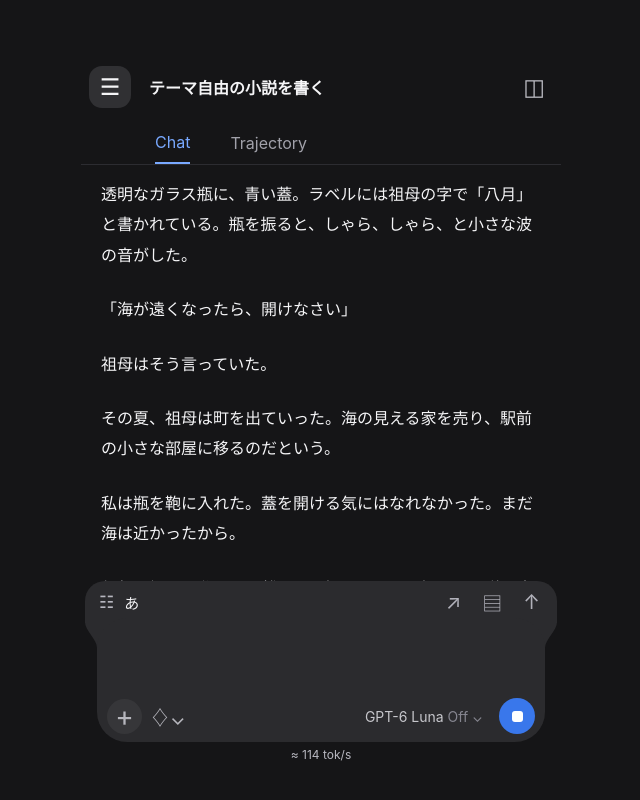
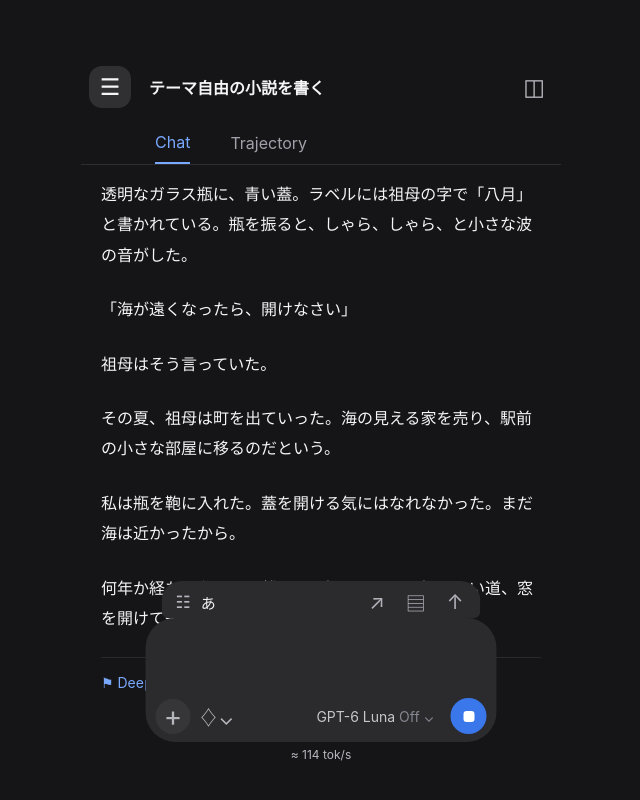
Before and after one commit to AliceSaikawa/dsh-mobile-maxxing, a website: page packages/rdsh-pwa/mockups/queue-bridge.html in a window 1280 px wide. Shown: the whole page, without its empty margins (319-959 px from the left). Drawn offline with Linux system fonts and the light colour scheme.

Commit message:
docs(pwa): match mockup to real inset queue and clip geometry

```diff
--- a/packages/rdsh-pwa/mockups/queue-bridge.html
+++ b/packages/rdsh-pwa/mockups/queue-bridge.html
@@ -20,15 +20,14 @@
     .story { padding: 14px 20px 340px; line-height: 1.9; font-size: 16px; }
     .story p { margin: 0 0 24px; }
     .thinking { display: flex; gap: 8px; align-items: center; color: var(--blue); border-top: 1px solid #29292c; padding-top: 12px; font-size: 14px; }
-    .input-area { position: fixed; bottom: max(34px, env(safe-area-inset-bottom)); width: min(100%, 480px); left: 50%; transform: translateX(-50%); }
-    .queue-dock { position: relative; isolation: isolate; overflow: visible; width: calc(100% - 8px); margin: 0 auto -5px; }
+    .input-area { position: fixed; bottom: max(34px, env(safe-area-inset-bottom)); width: min(100%, 383px); left: 50%; transform: translateX(-50%); }
+    .queue-dock { position: relative; width: calc(100% - 64px); margin: 0 auto -5px; }
     .queue-panel { position: relative; min-height: 42px; display: flex; align-items: center; gap: 10px; padding: 0 14px; background: var(--surface); border-radius: 20px 20px 0 0; }
     .queue-icon { font-size: 17px; color: #b7b7c0; }
     .queue-text { flex: 1; white-space: nowrap; overflow: hidden; text-overflow: ellipsis; font-size: 15px; }
     .queue-actions { display: flex; gap: 15px; align-items: center; }
     button { border: 0; color: inherit; background: transparent; font: inherit; cursor: pointer; }
     .queue-actions button { color: #b1b1ba; padding: 3px; font-size: 20px; }
-    .queue-bridge { position: absolute; z-index: -1; display: block; pointer-events: none; overflow: visible; }
     .composer { position: relative; width: calc(100% - 32px); min-height: 124px; margin: 0 auto; border-radius: 30px; background: var(--surface); display: flex; flex-direction: column; justify-content: flex-end; padding: 16px 10px 8px; }
     .composer-input { width: 100%; min-height: 56px; border: 0; background: transparent; outline: none; resize: none; color: #f4f4f5; font: inherit; font-size: 16px; padding: 0 8px; }
     .composer-toolbar { display: flex; align-items: center; gap: 8px; color: #b6b6bd; }
@@ -59,7 +58,7 @@
     </main>
     <section class="input-area" aria-label="入力エリア">
       <div class="queue-dock" id="queueDock">
-        <div class="queue-panel" id="queuePanel">
+        <div class="queue-panel" id="queuePanel" data-rdsh-queue-panel>
           <span class="queue-icon">☷</span>
           <span class="queue-text" id="queueText">あ</span>
           <div class="queue-actions">
@@ -68,7 +67,6 @@
             <button title="今すぐ送信" aria-label="今すぐ送信">↑</button>
           </div>
         </div>
-        <svg id="bridge" class="queue-bridge" aria-hidden="true" focusable="false"><path></path></svg>
       </div>
       <div class="composer" id="composer">
         <textarea class="composer-input" aria-label="入力" id="composerInput"></textarea>
@@ -78,42 +76,41 @@
     </section>
   </div>
   <script>
-    const dock = document.getElementById("queueDock");
     const panel = document.getElementById("queuePanel");
     const card = document.getElementById("composer");
-    const bridge = document.getElementById("bridge");
-    function drawBridge() {
-      if (panel.hidden) { bridge.hidden = true; return; }
-      bridge.hidden = false;
+    function drawJoin() {
+      if (panel.hidden) { panel.style.clipPath = ""; return; }
       const q = panel.getBoundingClientRect();
       const c = card.getBoundingClientRect();
-      const host = dock.getBoundingClientRect();
-      const style = getComputedStyle(card);
-      const radius = Math.min(parseFloat(style.borderTopLeftRadius) || 0, c.height / 2);
+      const radius = Math.min(parseFloat(getComputedStyle(card).borderTopLeftRadius) || 0, c.height / 2);
       const w = q.width;
-      const h = Math.max(1, c.top + radius - q.bottom + 1);
-      const left = Math.max(0, Math.min(w / 2, c.left - q.left));
-      const right = Math.max(0, Math.min(w / 2, q.right - c.right));
-      const d = "M 0 0 H " + w + " C " + w + " " + (h * .35) + " " + (w - right) + " " + (h * .65) + " " + (w - right) + " " + h + " H " + left + " C " + left + " " + (h * .65) + " 0 " + (h * .35) + " 0 0 Z";
-      bridge.setAttribute("viewBox", "0 0 " + w + " " + h);
-      bridge.querySelector("path").setAttribute("d", d);
-      bridge.querySelector("path").setAttribute("fill", style.backgroundColor);
-      bridge.style.left = (q.left - host.left) + "px";
-      bridge.style.top = (q.bottom - host.top - 1) + "px";
-      bridge.style.width = w + "px";
-      bridge.style.height = h + "px";
+      const bottom = Math.min(q.height, c.top - q.top + 0.5);
+      const topRadius = Math.min(parseFloat(getComputedStyle(panel).borderTopLeftRadius) || 0, w / 2, bottom / 2);
+      const left = Math.max(0, Math.min(w / 2, c.left + radius - q.left));
+      const right = Math.min(w, Math.max(w / 2, c.right - radius - q.left));
+      const curveTop = Math.max(topRadius, bottom - 16);
+      const controlY = Math.max(curveTop, bottom - 2);
+      const d = "M " + topRadius + " 0 H " + (w - topRadius)
+        + " Q " + w + " 0 " + w + " " + topRadius
+        + " V " + curveTop
+        + " C " + w + " " + controlY + " " + w + " " + bottom + " " + right + " " + bottom
+        + " H " + left + " C 0 " + bottom + " 0 " + controlY + " 0 " + curveTop
+        + " V " + topRadius + " Q 0 0 " + topRadius + " 0 Z";
+      panel.style.clipPath = 'path("' + d + '")';
+      panel.setAttribute("data-rdsh-queue-clip", "");
     }
-    const update = () => requestAnimationFrame(drawBridge);
+    const update = () => requestAnimationFrame(drawJoin);
     window.addEventListener("resize", update);
     new ResizeObserver(update).observe(card);
     new ResizeObserver(update).observe(panel);
+    const dock = document.getElementById("queueDock");
     document.getElementById("removeQueue").addEventListener("click", () => { dock.hidden = true; update(); });
     document.getElementById("addQueue").addEventListener("click", () => { dock.hidden = false; panel.hidden = false; update(); });
     document.getElementById("editQueue").addEventListener("click", () => {
       document.getElementById("queueText").textContent = "キューのテキストを編集しました";
       update();
     });
-    drawBridge();
+    drawJoin();
   </script>
 </body>
 </html>
```
